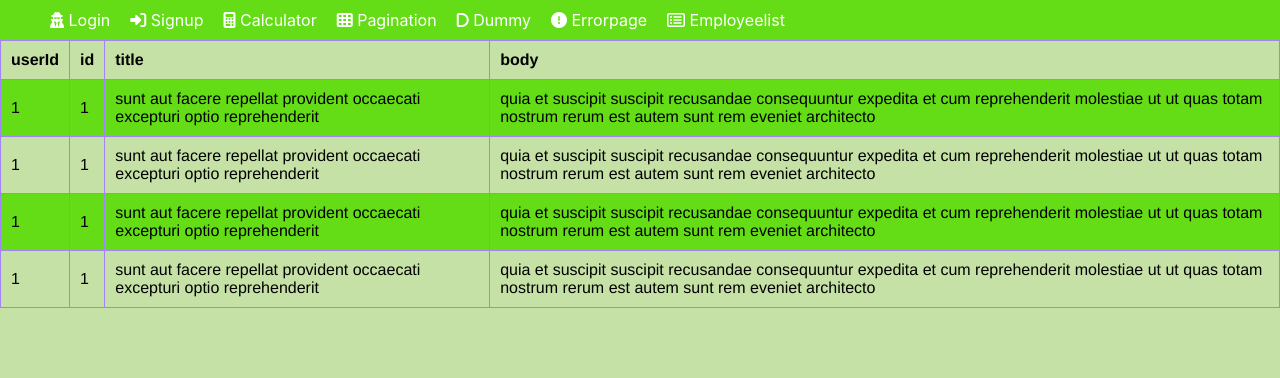
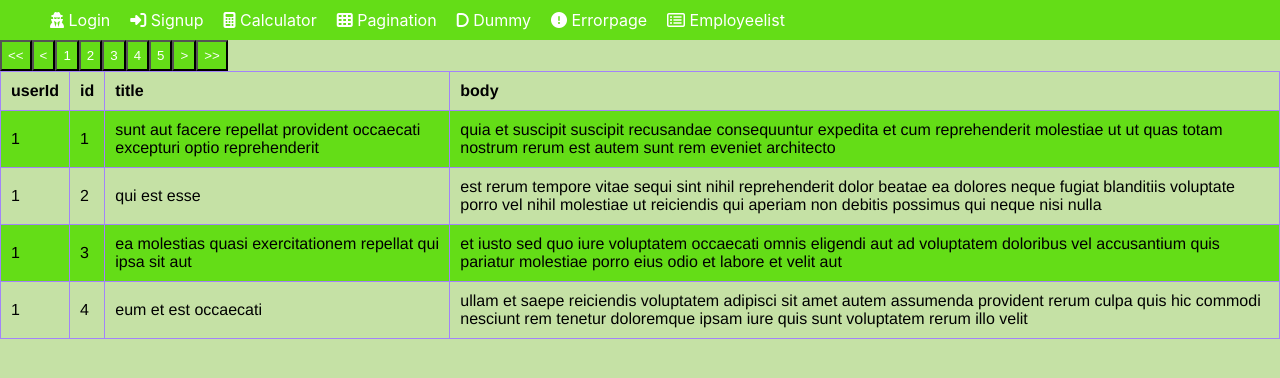
Before and after one commit to Gmv-Anbu/vinith, a React (Create React App) app: page /pagination in a window 1280 px wide. Shown: the top 378 px of the page. Built offline with nearby package versions, Linux system fonts and the light colour scheme.

Commit message:
1 file modified

```diff
--- a/src/components/tabel.jsx
+++ b/src/components/tabel.jsx
@@ -12,15 +12,25 @@ const Table = (props) => {
     return keys.map((e) => <td>{obj[e]}</td>);
   };
   const generatrow = (data) => {
-
-    return data.map((e) => <tr>{generatdata(props.data[0])}</tr>);
+    return data.map((e) => <tr>{generatdata(e)}</tr>);
   };
   return (
     <div>
+      <div>
+        {' '}
+        <button> &lt;&lt; </button>
+        <button> &lt; </button>
+        <button> 1 </button>
+        <button> 2 </button>
+        <button> 3 </button>
+        <button> 4 </button>
+        <button> 5 </button>
+        <button> &gt; </button>
+        <button> &gt;&gt; </button>{' '}
+      </div>
       <table>
         <tr>{generathead(props.data[0])}</tr>
         {generatrow(props.data)}
-
       </table>
     </div>
   );
```
